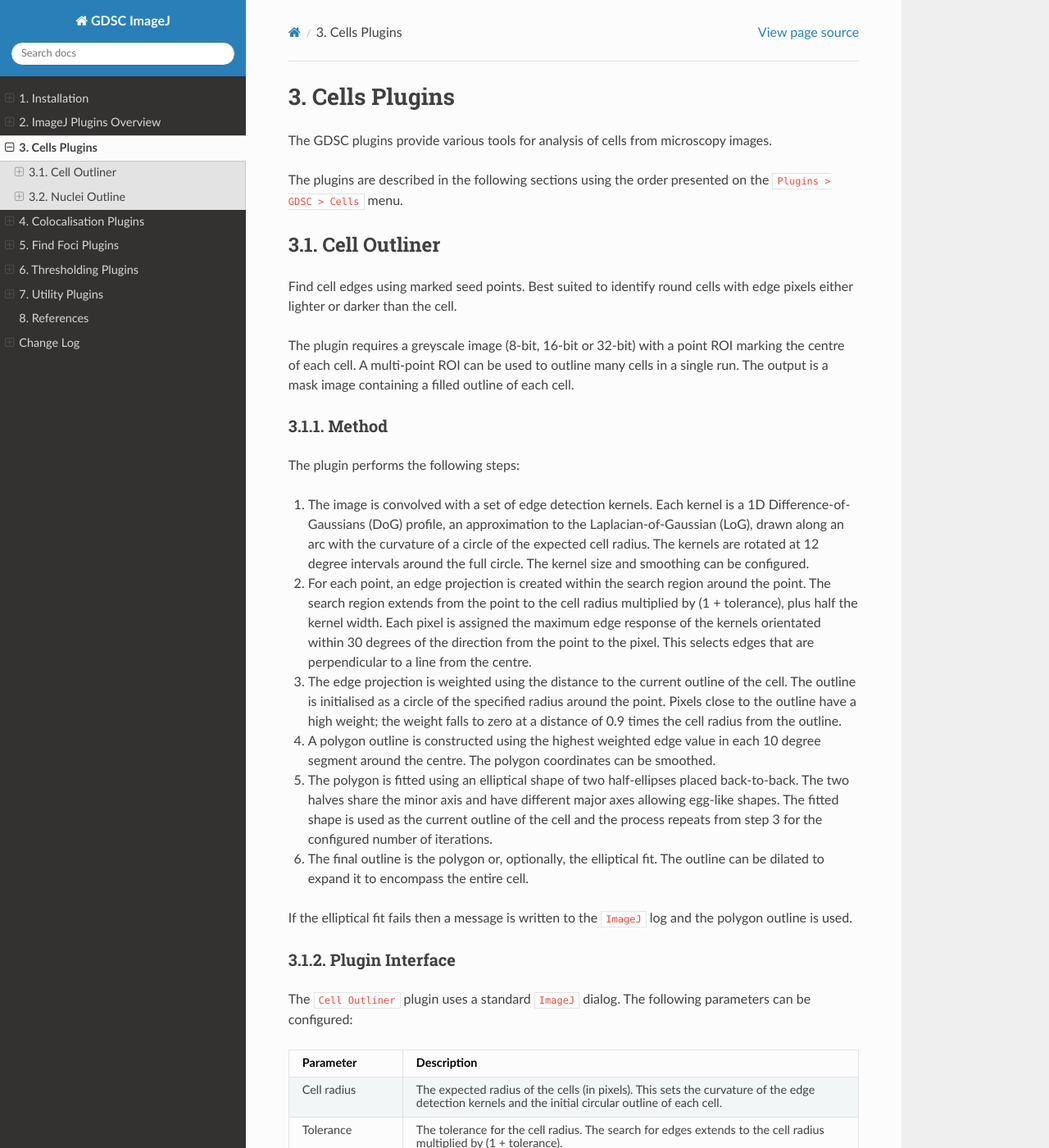
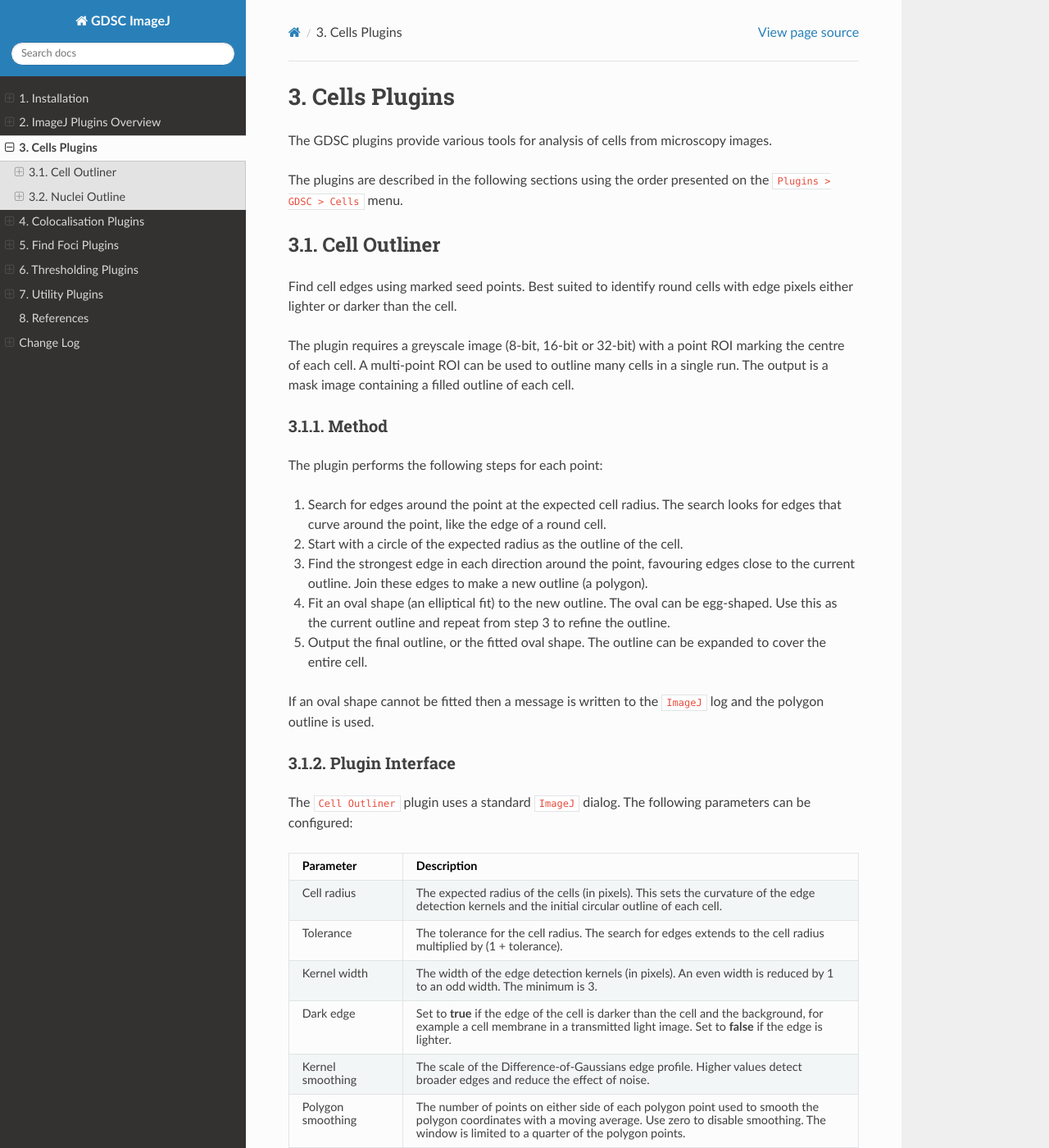
Before and after one commit to aherbert/gdsc, a Sphinx documentation site: the page built from docs/cells_plugins.rst, in a window 1280 px wide and 1400 px high. Shown: the whole window at 82% size. Built offline with Sphinx 7.4.7 and the Read the Docs theme 3.1.0, drawn with Linux system fonts in a browser that asks for light colours; some of the changed text lies outside the part shown.

Commit message:
Simplify the Cell Outliner method description

```diff
--- a/docs/cells_plugins.rst
+++ b/docs/cells_plugins.rst
@@ -22,16 +22,15 @@ The plugin requires a greyscale image (8-bit, 16-bit or 32-bit) with a point ROI
 Method
 ~~~~~~
 
-The plugin performs the following steps:
+The plugin performs the following steps for each point:
 
-#. The image is convolved with a set of edge detection kernels. Each kernel is a 1D Difference-of-Gaussians (DoG) profile, an approximation to the Laplacian-of-Gaussian (LoG), drawn along an arc with the curvature of a circle of the expected cell radius. The kernels are rotated at 12 degree intervals around the full circle. The kernel size and smoothing can be configured.
-#. For each point, an edge projection is created within the search region around the point. The search region extends from the point to the cell radius multiplied by (1 + tolerance), plus half the kernel width. Each pixel is assigned the maximum edge response of the kernels orientated within 30 degrees of the direction from the point to the pixel. This selects edges that are perpendicular to a line from the centre.
-#. The edge projection is weighted using the distance to the current outline of the cell. The outline is initialised as a circle of the specified radius around the point. Pixels close to the outline have a high weight; the weight falls to zero at a distance of 0.9 times the cell radius from the outline.
-#. A polygon outline is constructed using the highest weighted edge value in each 10 degree segment around the centre. The polygon coordinates can be smoothed.
-#. The polygon is fitted using an elliptical shape of two half-ellipses placed back-to-back. The two halves share the minor axis and have different major axes allowing egg-like shapes. The fitted shape is used as the current outline of the cell and the process repeats from step 3 for the configured number of iterations.
-#. The final outline is the polygon or, optionally, the elliptical fit. The outline can be dilated to expand it to encompass the entire cell.
+#. Search for edges around the point at the expected cell radius. The search looks for edges that curve around the point, like the edge of a round cell.
+#. Start with a circle of the expected radius as the outline of the cell.
+#. Find the strongest edge in each direction around the point, favouring edges close to the current outline. Join these edges to make a new outline (a polygon).
+#. Fit an oval shape (an elliptical fit) to the new outline. The oval can be egg-shaped. Use this as the current outline and repeat from step 3 to refine the outline.
+#. Output the final outline, or the fitted oval shape. The outline can be expanded to cover the entire cell.
 
-If the elliptical fit fails then a message is written to the ``ImageJ`` log and the polygon outline is used.
+If an oval shape cannot be fitted then a message is written to the ``ImageJ`` log and the polygon outline is used.
 
 .. index:: Cell Outliner Plugin Interface
 
@@ -230,7 +229,7 @@ The ``Nuclei Outline Summary`` table contains a row for each nucleus with the fo
      - The frame.
 
    * - Centre X
-     - The X coordinate of the centre of the nucleus (in pixels). This is the mean of the pixel coordinates.
+     - The X coordinate of the centre of the nucleus (in pixels).
 
    * - Centre Y
      - The Y coordinate of the centre of the nucleus (in pixels).
```
